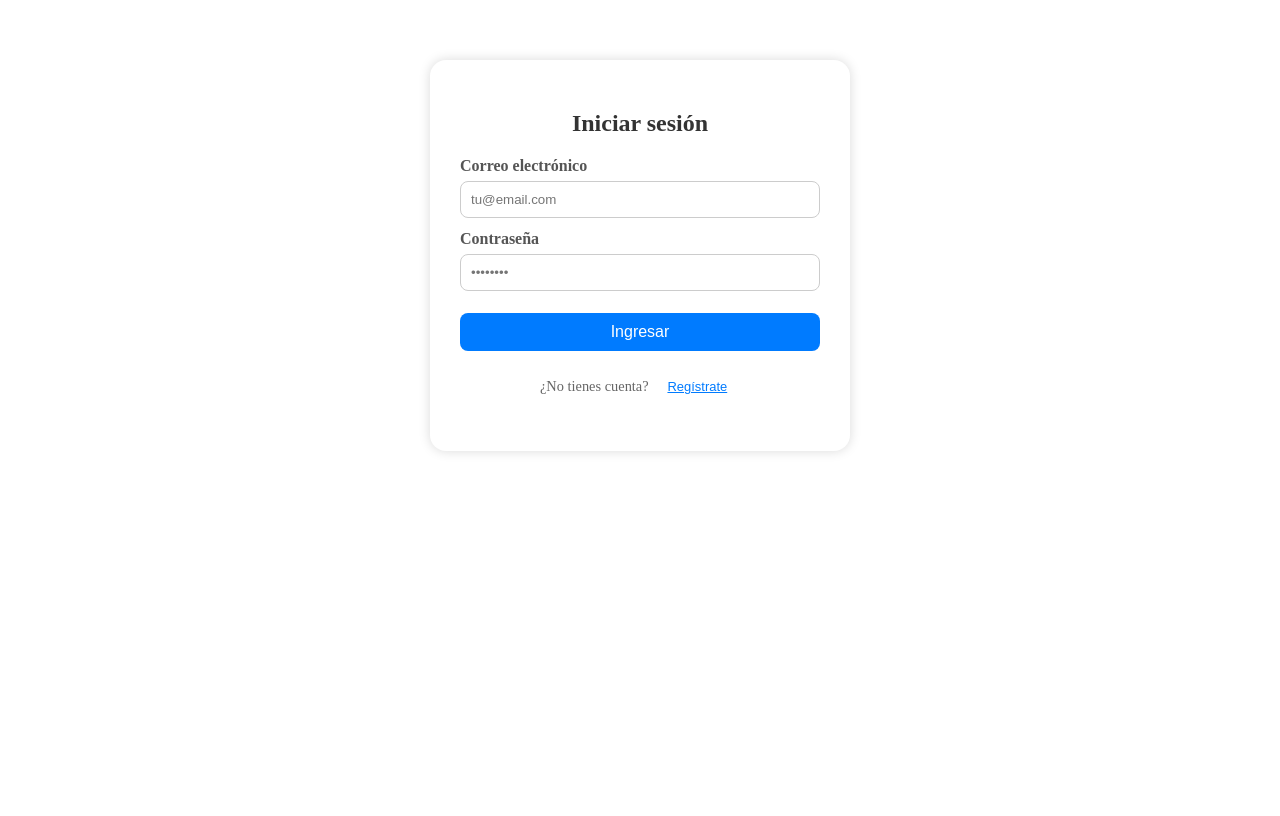
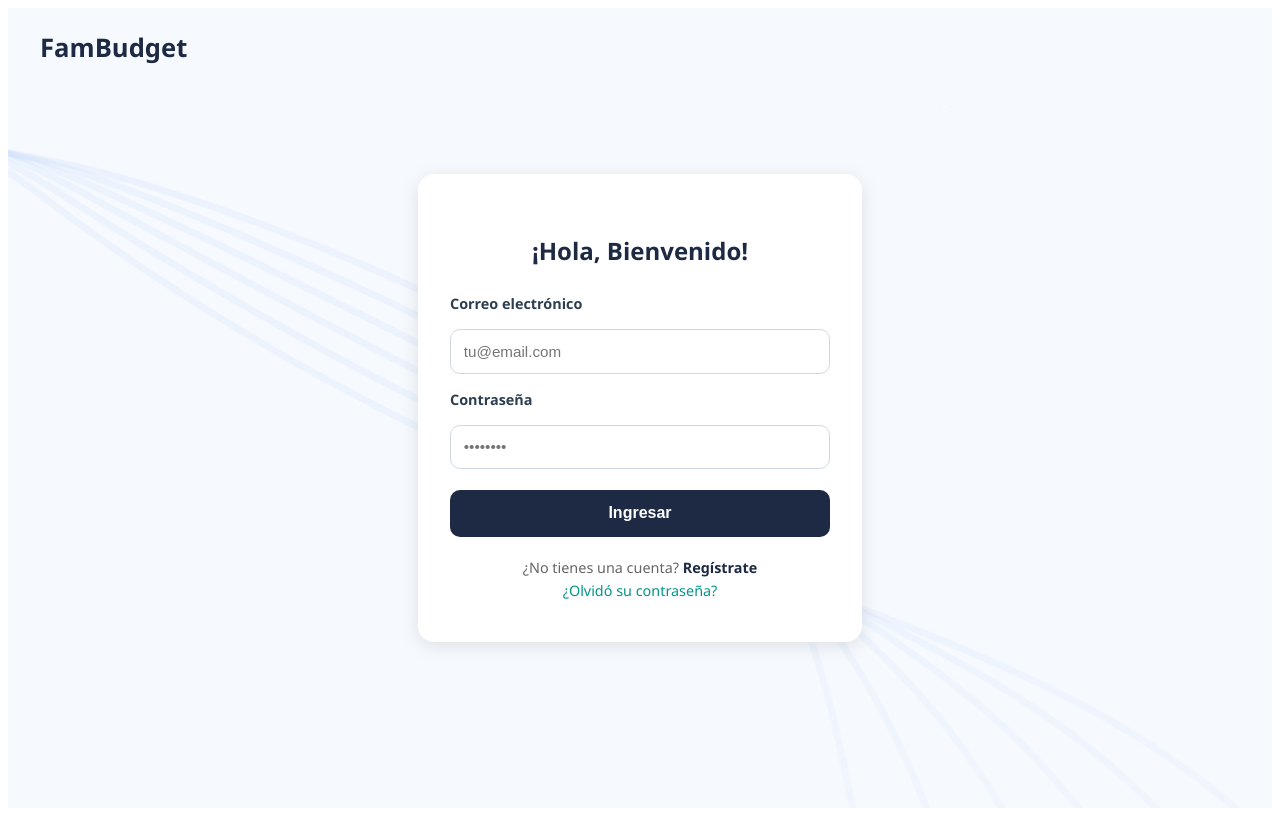
Before and after one commit to AngelesVasquezU/FamBudget, a React (Vite) app: page / in a window 1280 px wide. Built offline with nearby package versions, Linux system fonts and the light colour scheme.

Commit message:
cambios3

```diff
--- a/package.json
+++ b/package.json
@@ -13,6 +13,7 @@
     "@supabase/supabase-js": "^2.74.0",
     "react": "^19.1.1",
     "react-dom": "^19.1.1",
+    "react-icons": "^5.5.0",
     "react-router-dom": "^7.9.3"
   },
   "devDependencies": {
--- a/src/components/Login.css
+++ b/src/components/Login.css
@@ -1,79 +1,117 @@
 .login-container {
-  width: 360px;
-  margin: 60px auto;
-  padding: 30px;
-  background: #ffffff;
-  border-radius: 16px;
-  box-shadow: 0 0 12px rgba(0, 0, 0, 0.15);
-  text-align: center;
+  display: flex;
+  flex-direction: column;
+  align-items: center;
+  justify-content: center;
+  min-height: 100vh;
+  background: #f7faff;
+  font-family: 'Segoe UI', Tahoma, Geneva, Verdana, sans-serif;
+  position: transparent;
 }
 
-.login-container h2 {
-  margin-bottom: 20px;
-  color: #333;
+.logo {
+  position: absolute;
+  top: 30px;
+  left: 40px;
+  font-size: 1.6rem;
+  font-weight: 700;
+  color: #1e2a44;
+}
+
+.login-box {
+  background: #fff;
+  padding: 2.5rem 2rem;
+  border-radius: 16px;
+  box-shadow: 0 4px 20px rgba(0, 0, 0, 0.1);
+  width: 380px;
+  display: flex;
+  flex-direction: column;
+  gap: 1.2rem;
+  text-align: left;
+}
+
+.login-box h2 {
+  text-align: center;
+  color: #1e2a44;
+  margin-bottom: 0.5rem;
+  font-size: 1.5rem;
+  font-weight: 700;
 }
 
 .login-form {
   display: flex;
   flex-direction: column;
-  gap: 12px;
+  gap: 1rem;
 }
 
 .login-form label {
-  text-align: left;
-  font-weight: bold;
-  color: #555;
-  margin-bottom: -6px;
+  font-weight: 600;
+  font-size: 0.9rem;
+  color: #2c3e50;
 }
 
-.login-form input {
-  padding: 10px;
-  border-radius: 8px;
-  border: 1px solid #ccc;
-  outline: none;
+.login-form input[type="email"],
+.login-form input[type="password"] {
+  padding: 0.8rem;
+  border: 1px solid #cfd8e3;
+  border-radius: 10px;
+  transition: all 0.3s ease;
+  font-size: 0.95rem;
 }
 
 .login-form input:focus {
-  border-color: #007bff;
+  outline: none;
+  border-color: #3056d3;
+  box-shadow: 0 0 5px rgba(48, 86, 211, 0.3);
 }
 
 .login-form button {
-  margin-top: 10px;
-  padding: 10px;
-  background: #007bff;
+  background-color: #1e2a44;
   color: white;
   border: none;
-  border-radius: 8px;
+  padding: 0.9rem;
+  border-radius: 10px;
+  font-size: 1rem;
   cursor: pointer;
-  transition: background 0.3s;
+  transition: all 0.3s ease;
+  font-weight: 600;
 }
 
 .login-form button:hover {
-  background: #0056b3;
+  background-color: #2f4b8c;
+  transform: translateY(-1px);
+}
+
+.bottom-text {
+  margin-top: 0.8 rem;
+  font-size: 0.9rem;
+  color: #666;
+  text-align: center;
+  line-height: 1.6;
+}
+
+.bottom-text span {
+  color: #1e2a44;
+  cursor: pointer;
+  font-weight: 600;
+  transition: color 0.3s, text-shadow 0.3s;
+}
+
+.bottom-text .forgot-password {
+  display: inline-block;
+  color: #009688;
+  font-weight: 500;
+  text-decoration: none;
+  transition: color 0.3s, text-shadow 0.3s;
 }
 
 .message {
-  margin-top: 15px;
+  margin-top: 1rem;
   color: #333;
-  font-weight: bold;
+  text-align: center;
+  font-weight: 500;
+  background: #f0f4ff;
+  border-radius: 8px;
+  padding: 0.7rem;
+  border-left: 4px solid #3056d3;
 }
-
-.register-text {
-  margin-top: 15px;
-  font-size: 0.9em;
-  color: #666;
-}
-
-.link-button {
-  margin-left: 6px;
-  background: none;
-  border: none;
-  color: #007bff;
-  cursor: pointer;
-  text-decoration: underline;
-  font-size: 0.9em;
-}
-
-.link-button:hover {
-  color: #0056b3;
-}
--- a/src/components/Login.jsx
+++ b/src/components/Login.jsx
@@ -2,6 +2,7 @@ import React, { useState } from 'react';
 import { supabase } from '../supabaseClient';
 import './Login.css';
 import { useNavigate } from 'react-router-dom';
+import fondoInicio from '../assets/fondoInicio.png';
 
 const Login = () => {
   const [formData, setFormData] = useState({ email: '', password: '' });
@@ -31,8 +32,17 @@ const Login = () => {
   };
 
   return (
-    <div className="login-container">
-      <h2>Iniciar sesión</h2>
+    <div className="login-container" style={{
+        backgroundImage: `url(${fondoInicio})`,
+        backgroundSize: 'cover',
+        backgroundPosition: 'center',
+        backgroundRepeat: 'no-repeat',
+        backgroundAttachment: 'fixed',
+        minHeight: '100vh',
+      }}>
+      <div className="logo">FamBudget</div>
+      <div className="login-box">
+        <h2>¡Hola, Bienvenido!</h2>
       <form className="login-form" onSubmit={handleSubmit}>
         <label>Correo electrónico</label>
         <input
@@ -57,14 +67,13 @@ const Login = () => {
         <button type="submit">Ingresar</button>
       </form>
 
+      <div className="bottom-text">
+        ¿No tienes una cuenta? <span onClick={() => navigate('/register')}>Regístrate</span>
+        <br />
+        <a href="#" className="forgot-password">¿Olvidó su contraseña?</a>
+      </div>
+      </div>
       {message && <p className="message">{message}</p>}
-
-      <p className="register-text">
-        ¿No tienes cuenta?
-        <button className="link-button" onClick={() => navigate('/register')}>
-          Regístrate
-        </button>
-      </p>
     </div>
   );
 };
--- a/src/components/Register.css
+++ b/src/components/Register.css
@@ -4,16 +4,65 @@
   align-items: center;
   justify-content: center;
   min-height: 100vh;
-  background: #f6f8fa;
+  background: #f7faff;
   font-family: 'Segoe UI', Tahoma, Geneva, Verdana, sans-serif;
+  position: transparent;
+}
+
+.logo {
+  position: absolute;
+  top: 30px;
+  left: 40px;
+  font-size: 1.6rem;
+  font-weight: 700;
+  color: #1e2a44;
+}
+
+.register-box {
+  background: #fff;
+  padding: 2.5rem 2rem;
+  border-radius: 16px;
+  box-shadow: 0 4px 20px rgba(0, 0, 0, 0.1);
+  width: 400px;
+  display: flex;
+  flex-direction: column;
+  gap: 1.2rem;
+  text-align: left;
+  position: relative;
+}
+
+.header-container {
+  display: flex;
+  align-items: center;
+  justify-content: center;
+  position: relative;
+}
+
+.back-button {
+  position: absolute;
+  left: 10px;
+  background: none;
+  border: none;
+  color: #1e2a44;
+  font-size: 1.3rem;
+  cursor: pointer;
+  transition: color 0.3s ease;
+}
+
+.back-button:hover {
+  color: #3056d3;
+}
+
+.register-box h2 {
+  text-align: center;
+  color: #1e2a44;
+  margin-top: 0.5rem;
+  margin-bottom: 0.5rem;
+  font-size: 1.5rem;
+  font-weight: 700;
 }
 
 .register-form {
-  background: white;
-  padding: 2rem;
-  border-radius: 12px;
-  box-shadow: 0 4px 15px rgba(0, 0, 0, 0.1);
-  width: 350px;
   display: flex;
   flex-direction: column;
   gap: 1rem;
@@ -22,41 +71,55 @@
 .register-form label {
   font-weight: 600;
   font-size: 0.9rem;
+  color: #2c3e50;
 }
 
 .register-form input[type="text"],
 .register-form input[type="email"],
 .register-form input[type="password"] {
-  padding: 0.7rem;
-  border: 1px solid #ccc;
-  border-radius: 8px;
-  transition: border 0.2s;
+  padding: 0.6rem;
+  border: 1px solid #cfd8e3;
+  border-radius: 10px;
+  transition: all 0.3s ease;
+  font-size: 0.95rem;
 }
 
 .register-form input:focus {
   outline: none;
-  border-color: #007bff;
+  border-color: #3056d3;
+  box-shadow: 0 0 5px rgba(48, 86, 211, 0.3);
 }
 
 .checkbox {
   display: flex;
   align-items: center;
   gap: 0.5rem;
+  font-size: 0.9rem;
+  color: #333;
+}
+.checkbox input[type="checkbox"] {
+  accent-color: #1e3144;
+  width: 18px;
+  height: 18px;
+  cursor: pointer;
 }
 
-button {
-  background-color: #007bff;
+button[type="submit"] {
+  background-color: #1e2a44;
   color: white;
   border: none;
-  padding: 0.8rem;
-  border-radius: 8px;
+  padding: 0.9rem;
+  border-radius: 10px;
   font-size: 1rem;
   cursor: pointer;
-  transition: background 0.3s;
+  transition: all 0.3s ease;
+  font-weight: 600;
+  margin-top: 0.3rem;
 }
 
-button:hover {
-  background-color: #0056b3;
+button[type="submit"]:hover {
+  background-color: #2f4b8c;
+  transform: translateY(-1px);
 }
 
 .message {
@@ -64,4 +127,8 @@ button:hover {
   color: #333;
   text-align: center;
   font-weight: 500;
+  background: #f0f4ff;
+  border-radius: 8px;
+  padding: 0.7rem;
+  border-left: 4px solid #3056d3;
 }
--- a/src/components/Register.jsx
+++ b/src/components/Register.jsx
@@ -1,8 +1,12 @@
 import React, { useState } from 'react';
 import { supabase } from '../supabaseClient';
 import './Register.css';
+import { FaArrowLeft } from "react-icons/fa";
+import { useNavigate } from 'react-router-dom';
+import fondoInicio from '../assets/fondoInicio.png';
 
 const Register = () => {
+  const navigate = useNavigate();
   const [formData, setFormData] = useState({
     email: '',
     password: '',
@@ -56,8 +60,22 @@ const Register = () => {
   };
 
   return (
-    <div className="register-container">
-      <h2>Crear cuenta</h2>
+    <div className="register-container"style={{
+        backgroundImage: `url(${fondoInicio})`,
+        backgroundSize: 'cover',
+        backgroundPosition: 'center',
+        backgroundRepeat: 'no-repeat',
+        backgroundAttachment: 'fixed',
+        minHeight: '100vh',
+      }}>
+      <div className="logo">FamBudget</div>
+      <div className="register-box">
+      <div className='header-container'>
+        <button className="back-button" onClick={() => navigate("/")}>
+          <FaArrowLeft />
+        </button>
+        <h2>Crear cuenta</h2>
+      </div>
       <form className="register-form" onSubmit={handleSubmit}>
         <label>Nombre completo</label>
         <input
@@ -85,6 +103,8 @@ const Register = () => {
           onChange={handleChange}
           required
         />
+        <label>Confirmar Contraseña</label>
+          <input type="password" name="confirmPassword" value={formData.confirmPassword} onChange={handleChange} required />
 
         <div className="checkbox">
           <input
@@ -96,10 +116,11 @@ const Register = () => {
           <span>¿Registrar como administrador?</span>
         </div>
 
-        <button type="submit">Registrarse</button>
+        <button type="submit">Crear Cuenta</button>
       </form>
 
       {message && <p className="message">{message}</p>}
+      </div>
     </div>
   );
 };
```
Also changed, not shown: src/assets/fondoInicio.png (added), 1 other file (tests, documents, lock files or other folders).
